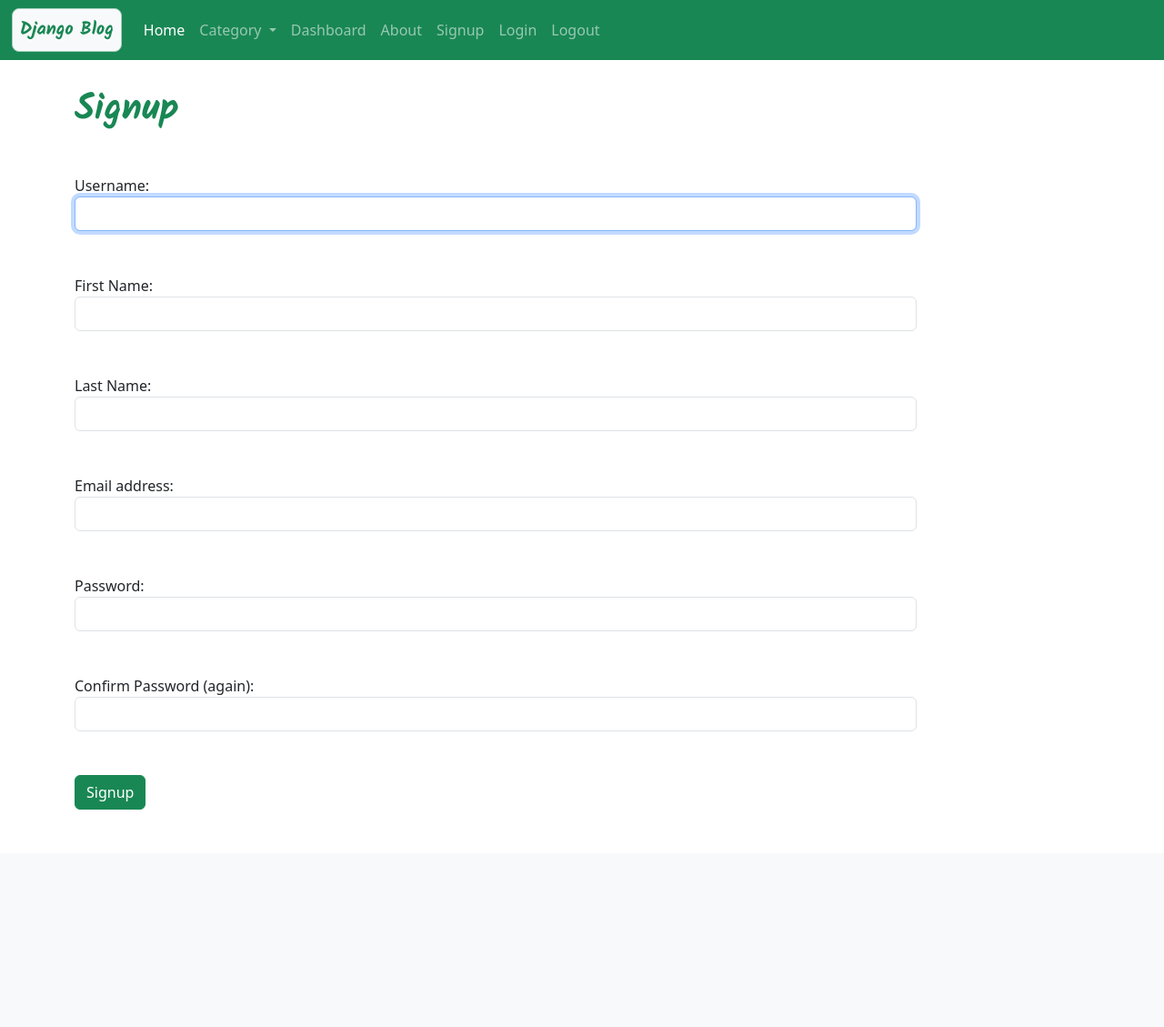
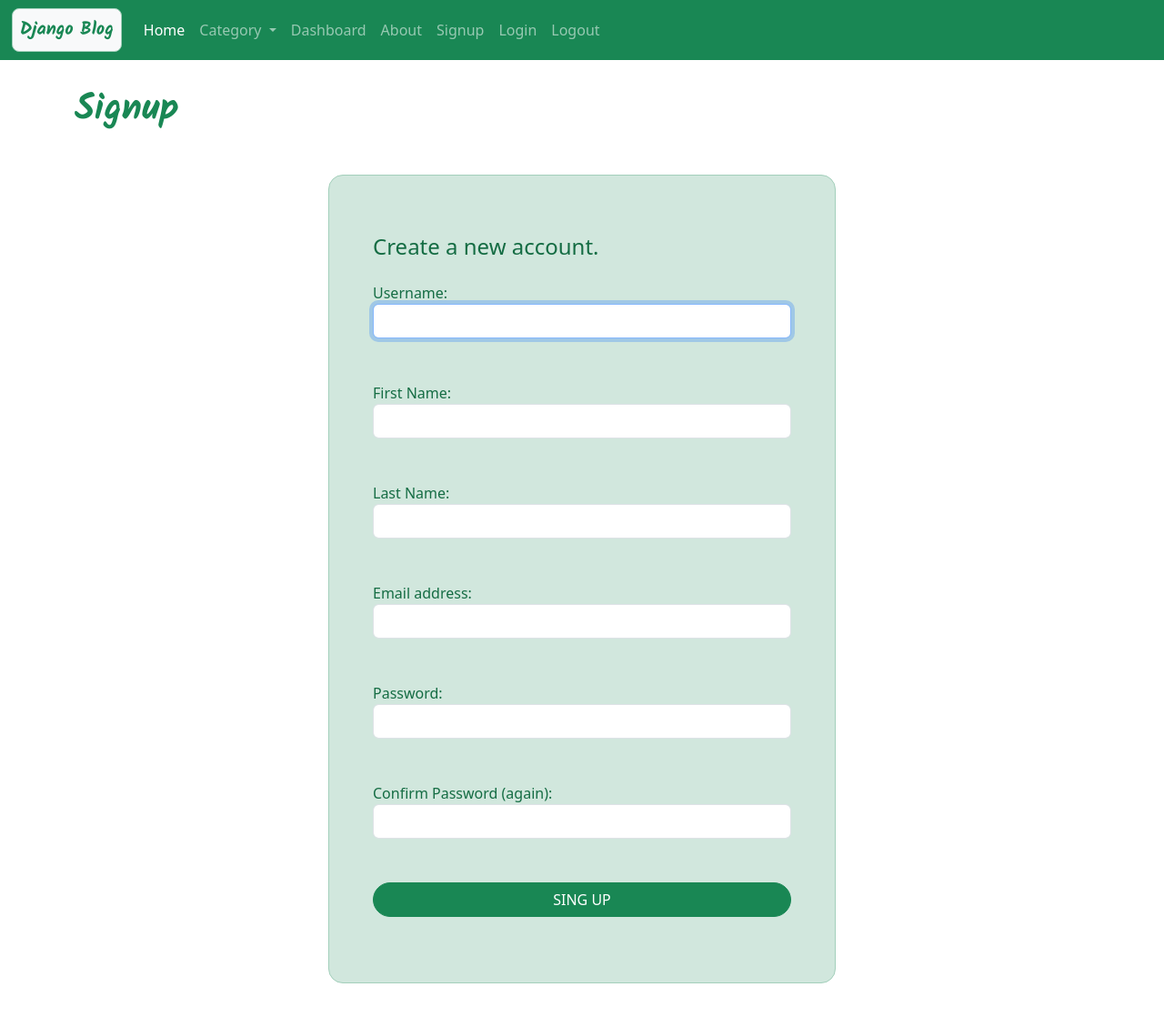
Before and after one commit to refat-jamil/Django-Blog-Web-Application, a Django app: template blog_root/template/blog/signup.html in a window 1280 px wide. Shown: the whole page at 91% size. Before the commit the page ends 890 px from the top, so only its background shows below. Run offline with Django 4.2, Linux system fonts and the light colour scheme; the template is opened without the code that fills it: values that come from a table or form of the project are taken from there, others are empty; some libraries are stand-ins or nearby versions.

Commit message:
singup, login, logout, dynamic blog in home.

```diff
--- a/blog_root/blog/forms.py
+++ b/blog_root/blog/forms.py
@@ -1,6 +1,8 @@
 from django import forms
-from django.contrib.auth.forms import UserCreationForm
+from django.contrib.auth.forms import UserCreationForm, AuthenticationForm, UsernameField
 from django.contrib.auth.models import User
+from django.utils.translation import gettext, gettext_lazy as _
+
 
 class SingUpForm(UserCreationForm):
     password1 = forms.CharField(label='Password', widget=forms.PasswordInput(attrs={'class':'form-control'}),)
@@ -16,3 +18,7 @@ class SingUpForm(UserCreationForm):
             'email': forms.EmailInput(attrs={'class':'form-control'}),
 
             }
+
+class LoginForm(AuthenticationForm):
+    username = UsernameField(widget=forms.TextInput(attrs={'autofocus':True, 'class':'form-control'}))
+    password = forms.CharField(label=_("Password"), strip=False, widget=forms.PasswordInput(attrs={'autocomplete': "current-password", 'class':'form-control'}))
--- a/blog_root/blog/urls.py
+++ b/blog_root/blog/urls.py
@@ -4,9 +4,9 @@ from . import views
 urlpatterns = [
     path('', views.home, name='home'),
     path('about/', views.about, name='about'),
-    path('user_signup/', views.user_signup, name='user_signup'),
-    path('user_login/', views.user_login, name='user_login'),
+    path('signup/', views.user_signup, name='signup'),
+    path('login/', views.user_login, name='login'),
     path('dashboard/', views.dashboard, name='dashboard'),
-    path('user_logout/', views.user_logout, name='user_logout'),
+    path('logout/', views.user_logout, name='logout'),
 
 ]
--- a/blog_root/template/blog/dashboard.html
+++ b/blog_root/template/blog/dashboard.html
@@ -8,6 +8,12 @@
     Dashboard
   </h1>
 
+  {% if messages %}
+  {% for message in messages %}
+  <p {% if message.tags %} class="alert alert-{{message.tags}} mb-5 {% endif %} ">{{message}} </p>
+  {% endfor %}
+{% endif %}
+
 </div>
 
 {% endblock content %}
--- a/blog_root/template/blog/navbar.html
+++ b/blog_root/template/blog/navbar.html
@@ -26,13 +26,13 @@
           <a class="nav-link" href="{% url 'about' %}">About</a>
         </li>
         <li class="nav-item">
-          <a class="nav-link" href="{% url 'user_signup' %}">Signup</a>
+          <a class="nav-link" href="{% url 'signup' %}">Signup</a>
         </li>
         <li class="nav-item">
-          <a class="nav-link" href="{% url 'user_login' %}">Login</a>
+          <a class="nav-link" href="{% url 'login' %}">Login</a>
         </li>
         <li class="nav-item">
-          <a class="nav-link" href="{% url 'user_logout' %}">Logout</a>
+          <a class="nav-link" href="{% url 'logout' %}">Logout</a>
         </li>
 
       </ul>
--- a/blog_root/template/blog/signup.html
+++ b/blog_root/template/blog/signup.html
@@ -3,32 +3,41 @@
 
 {% block content %}
 
-<div class="col-10  my-5">
+<div class="col-12  my-5">
   <h1 class="text-success Rounded my-5">
     Signup
   </h1>
 
+  {% if messages %}
+  {% for message in messages %}
+  <p {% if message.tags %} class="alert alert-{{message.tags}} mb-5 {% endif %} ">{{message}} </p>
+  {% endfor %}
+{% endif %}
+
+  <div class="container">
+    <div class="row mt-5">
+      <div class="col-lg-6 m-auto p-5 text-success-emphasis bg-success-subtle border border-success-subtle rounded-4">
+        <p class="h4 py-3" >Create a new account.</p>
+
         <form action="" method="POST" novalidate> {% csrf_token %}
           {% for fm in form %}
           <div class="form-group">
-      {{fm.label_tag}} {{fm}} {{fm.errors|striptags}} <br><br>
+            {{fm.label_tag}} {{fm}} <small class="text-warning-emphasis" >{{fm.errors|striptags}}</small>  <br><br>
           </div>
           {% endfor %}
-    <input type="submit" value="Signup" class="btn btn-success">
-    {% if forms.non_field_errors %}
-      {% for errors in form.non_field_errors %}
-      <p>{{error}}</p>
+          <input type="submit" value="SING UP" class="btn btn-success rounded-5 w-100">
+
+          {% if form.non_field_errors %}
+            {% for error in form.non_field_errors %}
+            <p class="alert alert-danger my-3" >{{error}}</p>
             {% endfor %}
           {% endif %}
 
-  </form>
+        </form><br>
 
-
-
-
-
-
-
+      </div>
+    </div>
+  </div>
 </div>
 
 {% endblock content %}
```
Also changed, not shown: blog_root/blog/views.py (+46 -8 lines), blog_root/template/blog/home.html (+8 -4 lines), blog_root/template/blog/login.html (+24 -1 lines), blog_root/db.sqlite3. Lines whose indentation alone changed are shown as unchanged.
